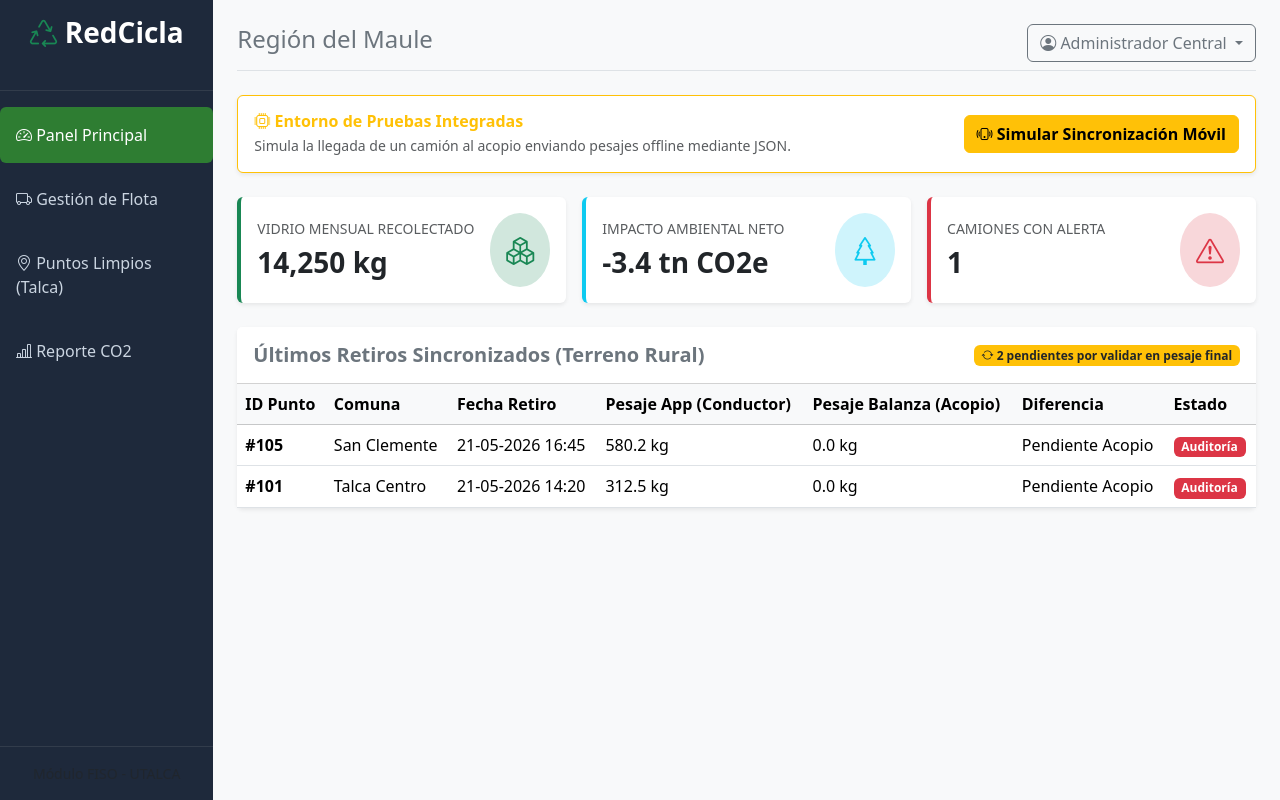
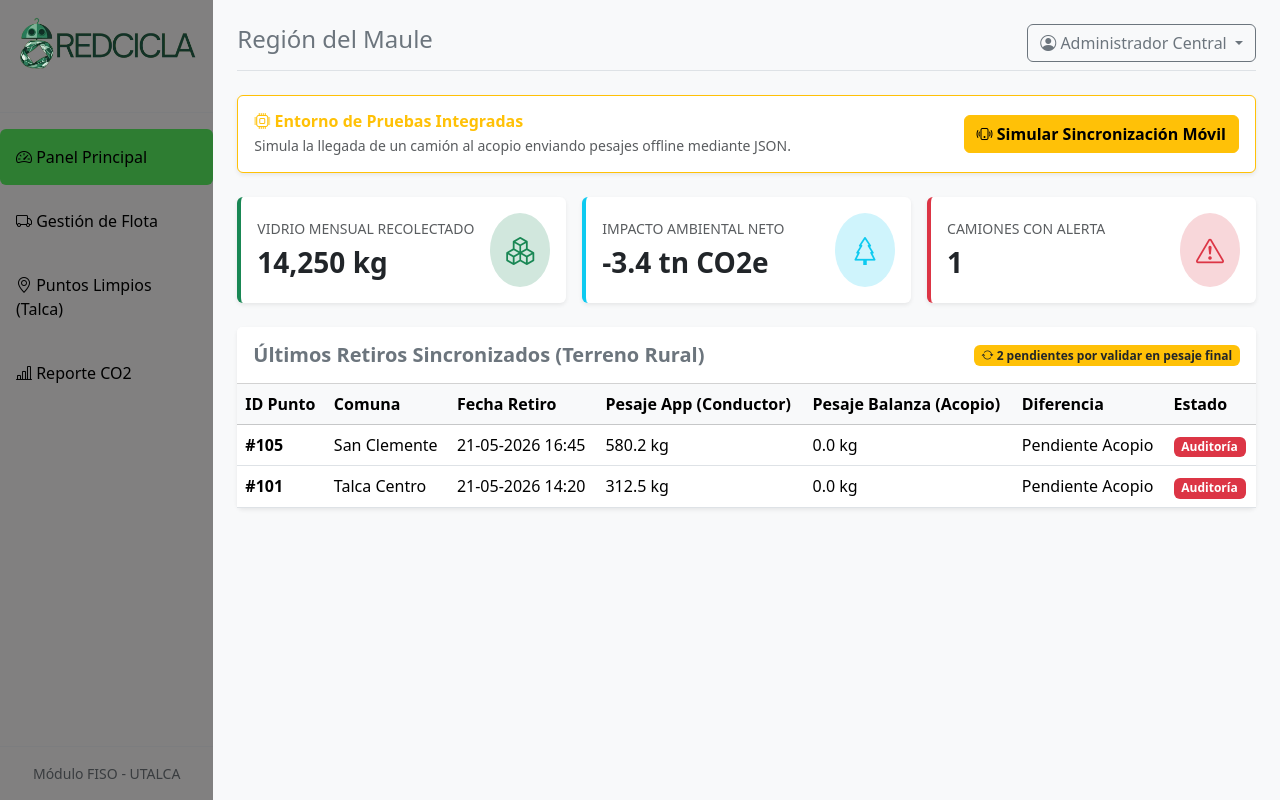
Before and after one commit to MarcoMzSaav/ProyectoRedCicla, a Flask app: page / in a window 1280 px wide. Run offline with Flask 3, Linux system fonts and the light colour scheme; data comes from the database, SQL or seed files in the repository.

Commit message:
Añadiendo logos e imagenes geniales

```diff
--- a/pag_web/templates/base.html
+++ b/pag_web/templates/base.html
@@ -4,13 +4,14 @@
     <meta charset="UTF-8">
     <meta name="viewport" content="width=device-width, initial-scale=1.0">
     <title>RedCicla - Administración Central</title>
+    <link rel="icon" type="image/png" href="{{ url_for('static', filename='images/LOGO_SIN_TEXTO.png') }}">
     <link href="https://cdn.jsdelivr.net/npm/bootstrap@5.3.2/dist/css/bootstrap.min.css" rel="stylesheet">
     <link href="https://cdn.jsdelivr.net/npm/bootstrap-icons@1.11.1/font/bootstrap-icons.css" rel="stylesheet">
     <style>
-        .sidebar { min-height: 100vh; background-color: #1e293b; }
-        .sidebar a { color: #cbd5e1; text-decoration: none; }
-        .sidebar a:hover { background-color: #334155; color: #fff; }
-        .nav-active { background-color: #2e7d32 !important; color: white !important; }
+        .sidebar { min-height: 100vh; background-color: #818080; }
+        .sidebar a { color: #000000; text-decoration: none; }
+        .sidebar a:hover { background-color: #054017; color: #000000; }
+        .nav-active { background-color: #2e7d32 !important; color: rgb(0, 0, 0) !important; }
     </style>
 </head>
 <body>
@@ -18,7 +19,12 @@
     <div class="container-fluid">
         <div class="row">
             <div class="col-md-3 col-lg-2 px-0 sidebar d-flex flex-column p-3">
-                <h3 class="text-white text-center fw-bold mb-4"><i class="bi bi-recycle text-success"></i> RedCicla</h3>
+                <div class="text-center mb-4">
+                    <img src="{{ url_for('static', filename='images/LOGO_TEXTO_BESIDE.png') }}"
+                        alt="Logo RedCicla"
+                        class="img-fluid px-3"
+                        style="max-height: 70px; object-fit: contain;">
+                </div>
                 <hr class="text-secondary">
                 <ul class="nav nav-pills flex-column mb-auto gap-2">
                     <li><a href="#" class="nav-link p-3 rounded nav-active"><i class="bi bi-speedometer2"></i> Panel Principal</a></li>
```
Also changed, not shown: pag_web/static/images/LOGO CON TEXTO.jpeg (added), pag_web/static/images/LOGO_SIN_TEXTO.png (added), pag_web/static/images/LOGO_TEXTO_BELOW.png (added), pag_web/static/images/LOGO_TEXTO_BESIDE.png (added), 3 other files.
